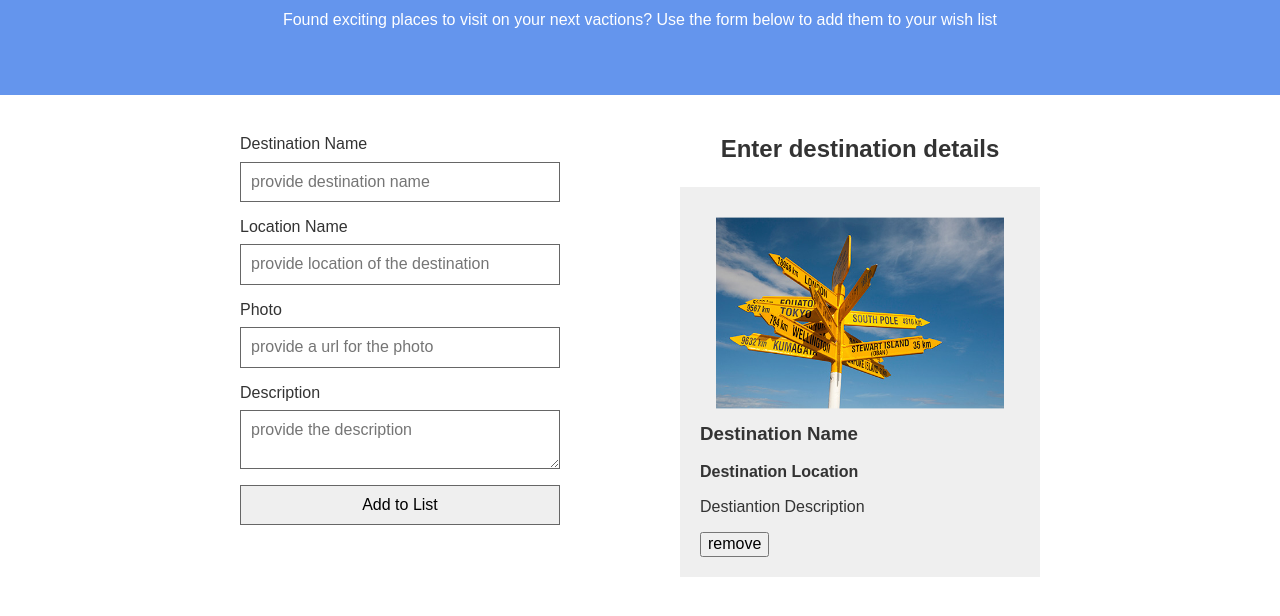
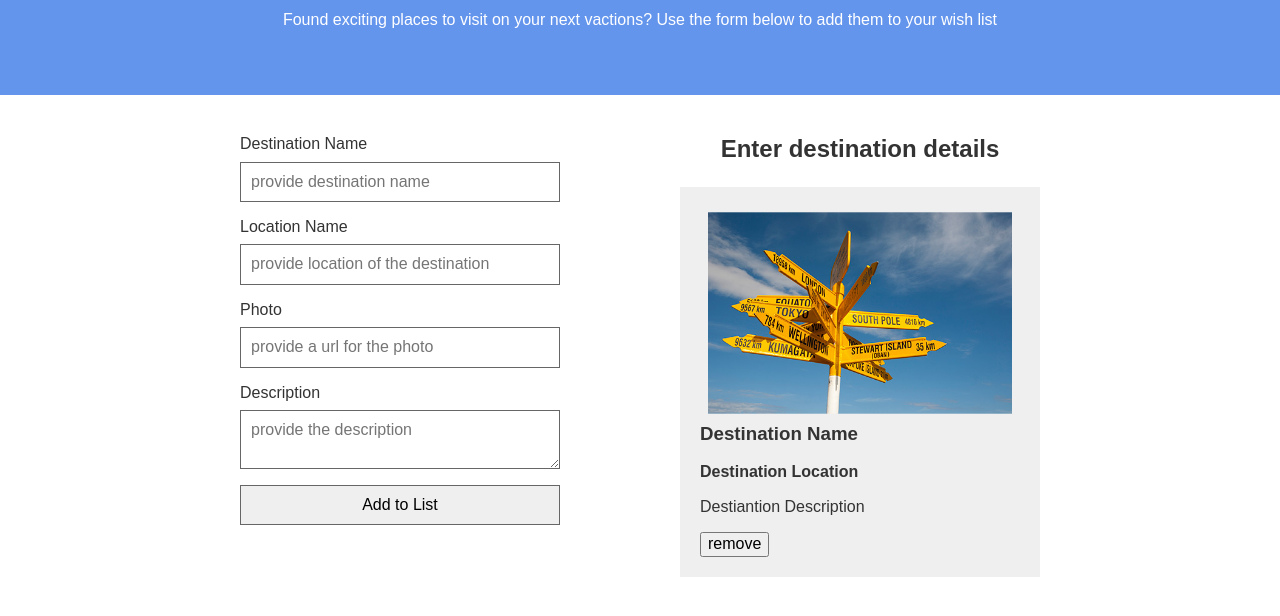
Before and after one commit to Talha-1010/Vacation_Destination_Project, a plain HTML site: page index.html in a window 1280 px wide. In both pictures the pointer is over the picture 860 px from the left and 420 px from the top of the page. Shown: the part 108-724 px from the top of the page. Drawn offline with nearby package versions, Linux system fonts and the light colour scheme.

Commit message:
changed scale value

```diff
--- a/styles.css
+++ b/styles.css
@@ -10,7 +10,7 @@
   }
 
   img:hover {
-    transform: scale(0.9);
+    transform: scale(0.95);
   }
 
   body {
```
